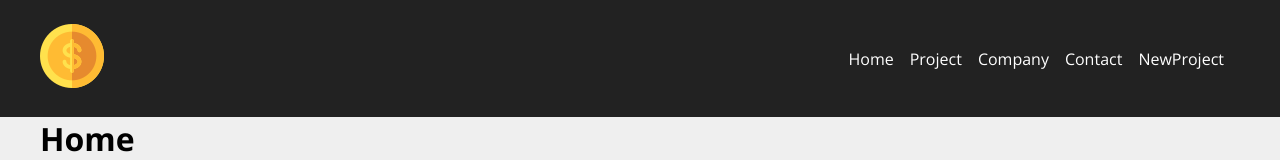
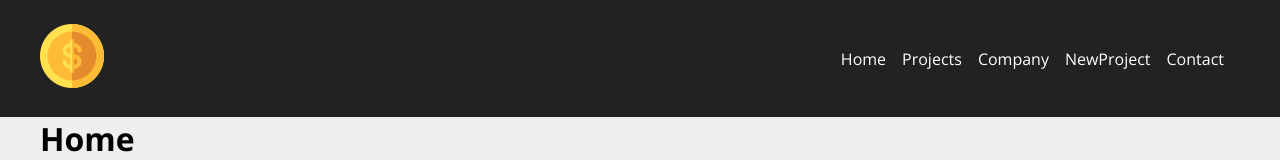
Before and after one commit to RusthenRonald/Projeto-React, a JavaScript app in the folder new-project/: page / in a window 1280 px wide. Shown: the top 160 px of the page. Built offline with nearby package versions, Linux system fonts and the light colour scheme; the HTML template or start-up script is replaced by a standard one; a web font is replaced by a local one.

Commit message:
invertendo posição do contato na navbar

```diff
--- a/new-project/src/components/Layout/NavBar.js
+++ b/new-project/src/components/Layout/NavBar.js
@@ -14,18 +14,17 @@
                         <Link to='/' >Home</Link>
                     </li>
                     <li className={styles.item}>
-                        <Link to='/projects' >Project</Link>
+                        <Link to='/projects' >Projects</Link>
                     </li>
                     <li className={styles.item}>
                         <Link to='/company'>Company</Link>
                     </li>
                     <li className={styles.item}>
+                        <Link to='/newproject' >NewProject</Link>
+                    </li>
+                    <li className={styles.item}>
                         <Link to='/contact'  >Contact</Link>
                     </li>
-                    <li className={styles.item}>
-                        <Link to='/newproject' >NewProject</Link>
-                    </li>
-
                 </ul>
             </Container>
         </nav>
```
